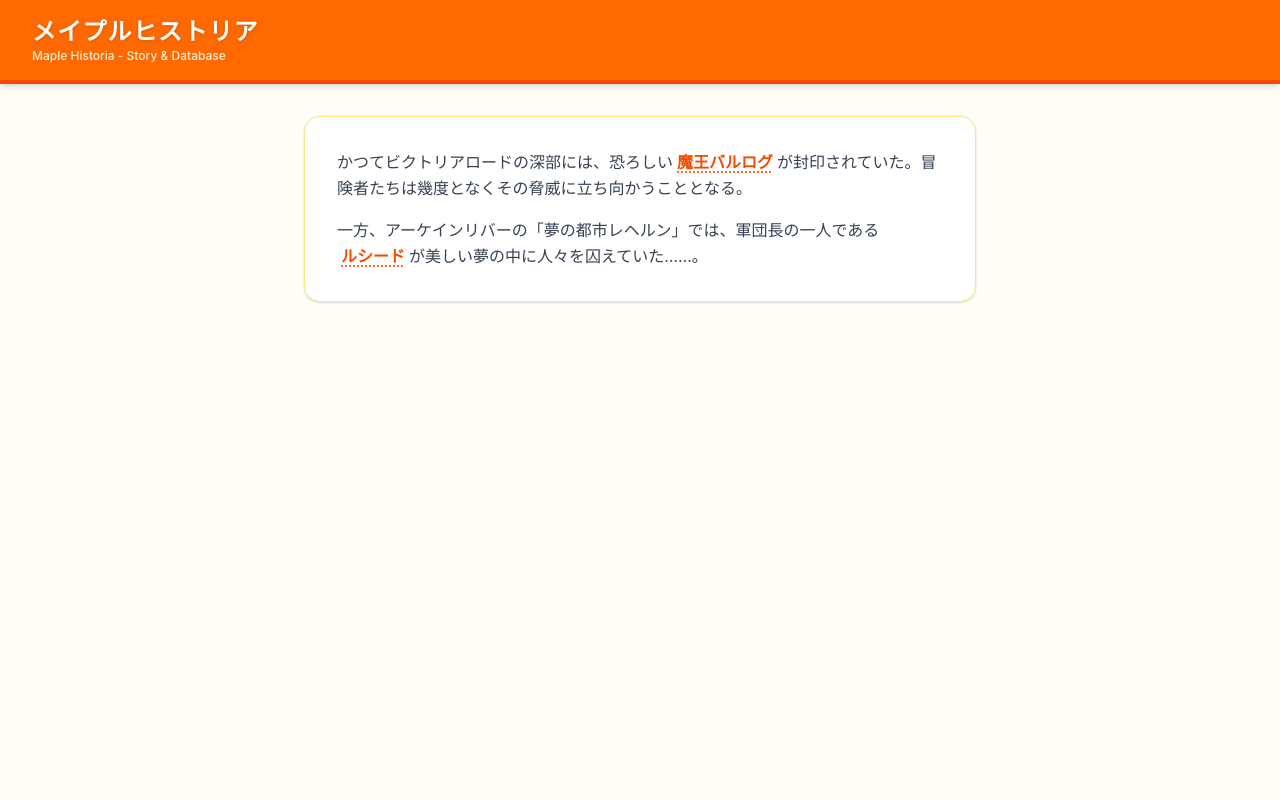
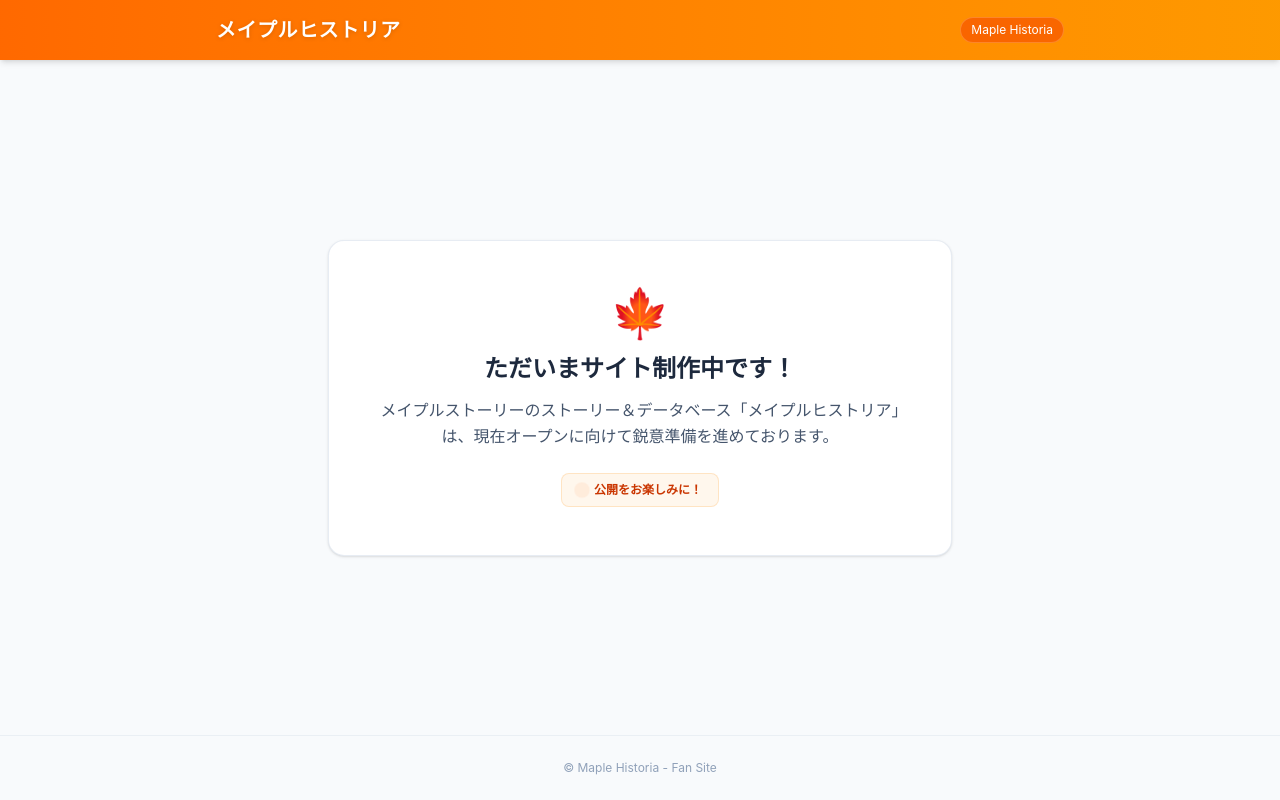
Before and after one commit to hedgehog001123/maple-historia, a React (Vite) app: page / in a window 1280 px wide. Built offline with nearby package versions, Linux system fonts and the light colour scheme.

Commit message:
chore: サイトを準備中画面に変更

```diff
--- a/src/App.tsx
+++ b/src/App.tsx
@@ -1,39 +1,41 @@
-// src/App.tsx
-import { MaplestoryTooltip } from './components/MaplestoryTooltip';
+import React from 'react';
 
-function App() {
+export default function App() {
   return (
-    <div className="min-h-screen bg-amber-50/50 text-gray-800 flex flex-col items-center">
-      {/* 公式風メイプルオレンジのヘッダーバー */}
-      <header className="w-full bg-orange-500 border-b-4 border-orange-600 shadow-md py-4 px-8 mb-8 text-white flex items-center justify-between">
-        <div>
-          <h1 className="text-2xl font-black tracking-wider drop-shadow">
+    <div className="min-h-screen bg-slate-50 text-slate-800 flex flex-col font-sans">
+      {/* メイプルオレンジのヘッダー */}
+      <header className="bg-gradient-to-r from-orange-500 to-amber-500 text-white shadow-md">
+        <div className="max-w-4xl mx-auto px-6 py-4 flex items-center justify-between">
+          <h1 className="text-xl font-extrabold tracking-wide drop-shadow-sm">
             メイプルヒストリア
           </h1>
-          <p className="text-xs text-orange-100 font-medium">
-            Maple Historia - Story & Database
-          </p>
+          <span className="text-xs bg-orange-600/60 px-2.5 py-1 rounded-full border border-orange-300/40">
+            Maple Historia
+          </span>
         </div>
       </header>
 
-      {/* メインコンテンツ（公式風の白い掲示板風カード） */}
-      <main className="max-w-2xl w-full bg-white border border-amber-200 rounded-2xl p-8 shadow-sm mx-4">
-        <article className="space-y-4 text-gray-700 leading-relaxed text-base">
-          <p>
-            かつてビクトリアロードの深部には、恐ろしい
-            <MaplestoryTooltip id="balrog">魔王バルログ</MaplestoryTooltip>
-            が封印されていた。冒険者たちは幾度となくその脅威に立ち向かうこととなる。
+      {/* メインコンテンツ（準備中メッセージ） */}
+      <main className="flex-1 max-w-2xl mx-auto px-6 py-16 flex flex-col items-center justify-center text-center">
+        <div className="bg-white p-8 md:p-12 rounded-2xl shadow-sm border border-slate-200/80 w-full">
+          <div className="text-5xl mb-4">🍁</div>
+          <h2 className="text-2xl font-bold text-slate-800 mb-3">
+            ただいまサイト制作中です！
+          </h2>
+          <p className="text-slate-600 leading-relaxed mb-6 text-sm md:text-base">
+            メイプルストーリーのストーリー＆データベース「メイプルヒストリア」は、現在オープンに向けて鋭意準備を進めております。
           </p>
+          <div className="inline-flex items-center gap-2 bg-orange-50 text-orange-700 px-4 py-2 rounded-lg text-xs font-semibold border border-orange-200/60">
+            <span className="w-2 h-2 rounded-full bg-orange-500 animate-ping"></span>
+            公開をお楽しみに！
+          </div>
+        </div>
+      </main>
 
-          <p>
-            一方、アーケインリバーの「夢の都市レヘルン」では、軍団長の一人である
-            <MaplestoryTooltip id="lucid">ルシード</MaplestoryTooltip>
-            が美しい夢の中に人々を囚えていた……。
-          </p>
-        </article>
-      </main>
+      {/* フッター */}
+      <footer className="text-center py-6 text-xs text-slate-400 border-t border-slate-200/60">
+        &copy; Maple Historia - Fan Site
+      </footer>
     </div>
   );
 }
-
-export default App;
```
